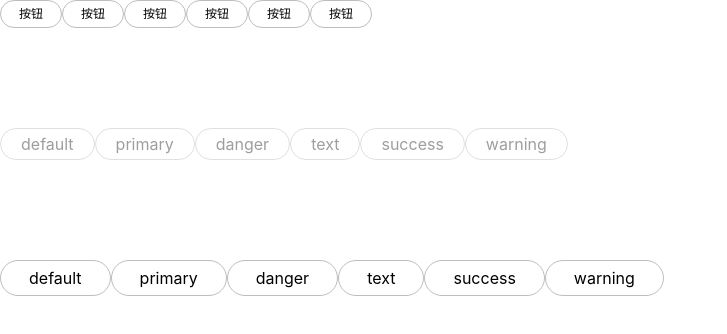
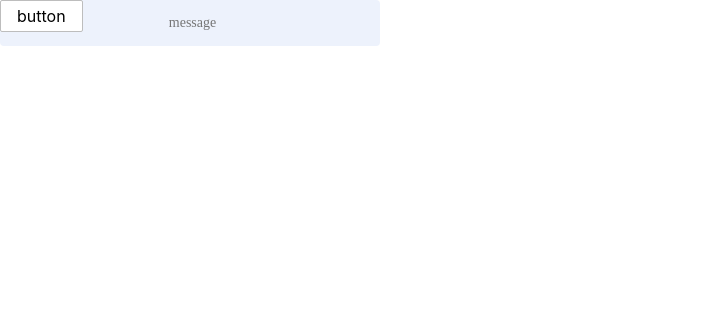
Before and after one commit to wicked-knife/reactify, a React (Create React App) app: page / in a window 1280 px wide. Shown: the top 334 px of the page, without its empty margins (0-727 px from the left). Built offline with nearby package versions, Linux system fonts and the light colour scheme.

Commit message:
init message component

```diff
--- a/src/App.tsx
+++ b/src/App.tsx
@@ -1,46 +1,19 @@
-import React, { useCallback, } from 'react'
-import Button, {ButtonType} from './components/button/button'
+import React, { useRef } from 'react'
+import Message from './components/message/message'
+import Button from './components/button/button'
 import './styles/index.scss'
 
 const App: React.FC = () => {
-  const clickHandler = useCallback((event: React.MouseEvent) => {
-    event.persist()
-    console.log(event)
-  }, [])
+  const ref = useRef<any>(null)
 
-  const buttons: Array<ButtonType> = ['default', 'primary', 'danger', 'text', 'success', 'warning']
-
-  return (
-    <div className='App'>
-      {buttons.map(
-        buttonType => (
-          <Button buttonType={buttonType} key={buttonType} onClick={clickHandler} round size="small" >
-            按钮
-          </Button>
-        )
-      )}
-
-      <div style={{marginTop: '100px'}}>
-      {buttons.map(
-        buttonType => (
-          <Button buttonType={buttonType} key={buttonType} onClick={clickHandler} round size="medium" plain disabled >
-            {buttonType}
-          </Button>
-        )
-      )}
-      </div>
-
-      <div style={{marginTop: '100px'}}>
-      {buttons.map(
-        buttonType => (
-          <Button buttonType={buttonType} key={buttonType} onClick={clickHandler} round size="large">
-            {buttonType}
-          </Button>
-        )
-      )}
-      </div>
-    </div>
-  )
+  const handleClick = () => {
+    console.log(ref)
+    ref.current.focus()
+  }
+  return <div>
+    <Message />
+    <Button ref={ref} onClick={handleClick}>button</Button>
+  </div>
 }
 
 export default App
--- /dev/null
+++ b/src/components/message/message.scss
@@ -0,0 +1,20 @@
+@import '../../styles/color';
+@import '../../styles/font';
+
+.rf-message{
+  min-width: 380px;
+  box-sizing: border-box;
+  border-radius: 4px;
+  position: fixed;
+  display: flex;
+  align-items: center;
+  justify-content: center;
+  overflow: hidden;
+  padding: 15px 15px 15px 20px;
+  font-size: $font-size-subtitle-2;
+}
+
+.rf-message-info{
+  color: $grey-darken-1;
+  background-color: #edf2fc;
+}
--- /dev/null
+++ b/src/components/message/message.tsx
@@ -0,0 +1,28 @@
+import React from 'react'
+import useClassNames from 'classnames'
+import './message.scss'
+
+type MessageType = 'success' | 'warning' | 'error' | 'info'
+
+interface MessageProps {
+  type?: MessageType
+}
+
+const Message: React.FC<MessageProps> = ({
+  type
+}) => {
+  const computedClassNames = useClassNames({
+    'rf-message': true,
+    [`rf-message-${type}`]: type
+  })
+
+  return <div className={computedClassNames}>
+    message
+  </div>
+}
+
+Message.defaultProps = {
+  type: 'info'
+}
+
+export default Message
```
